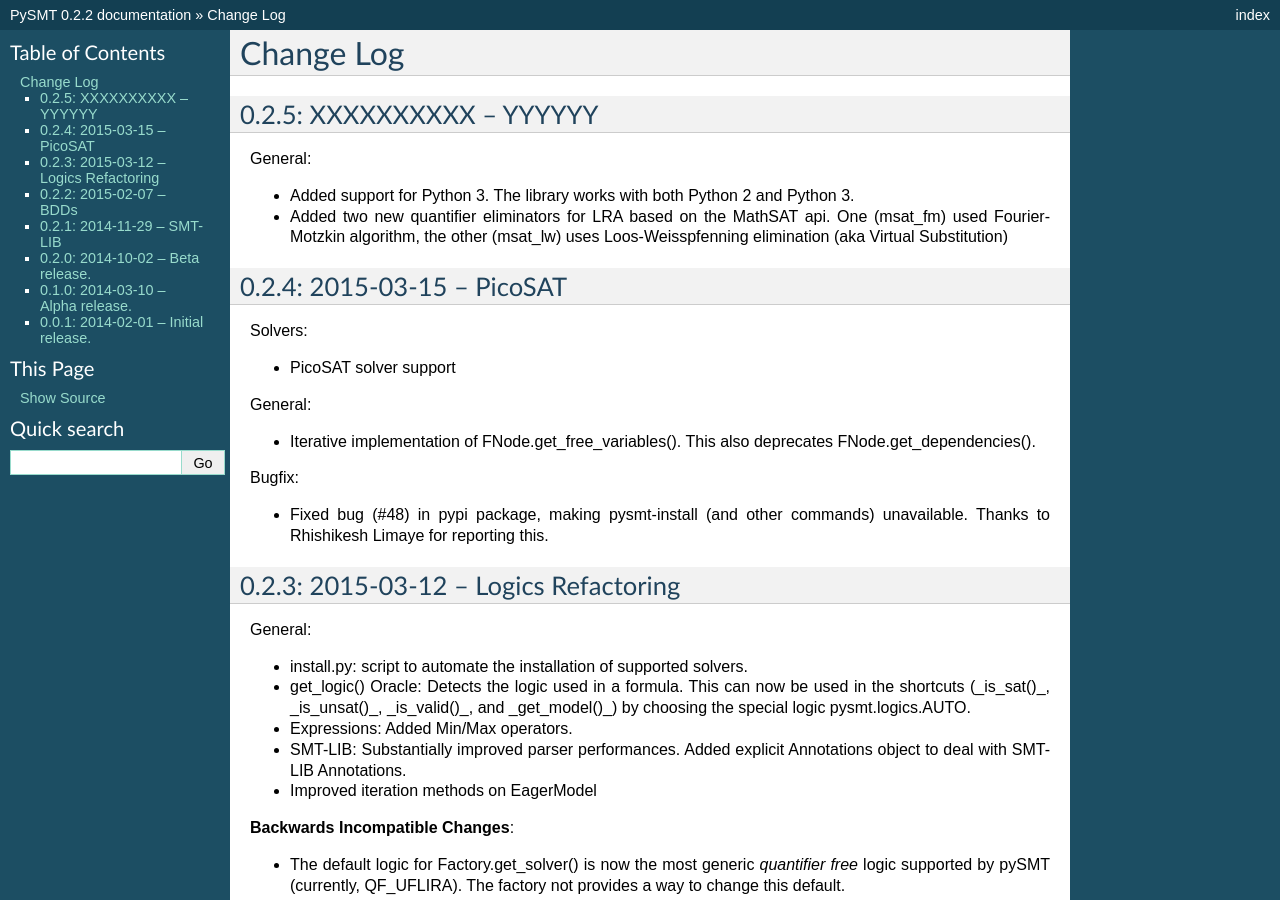
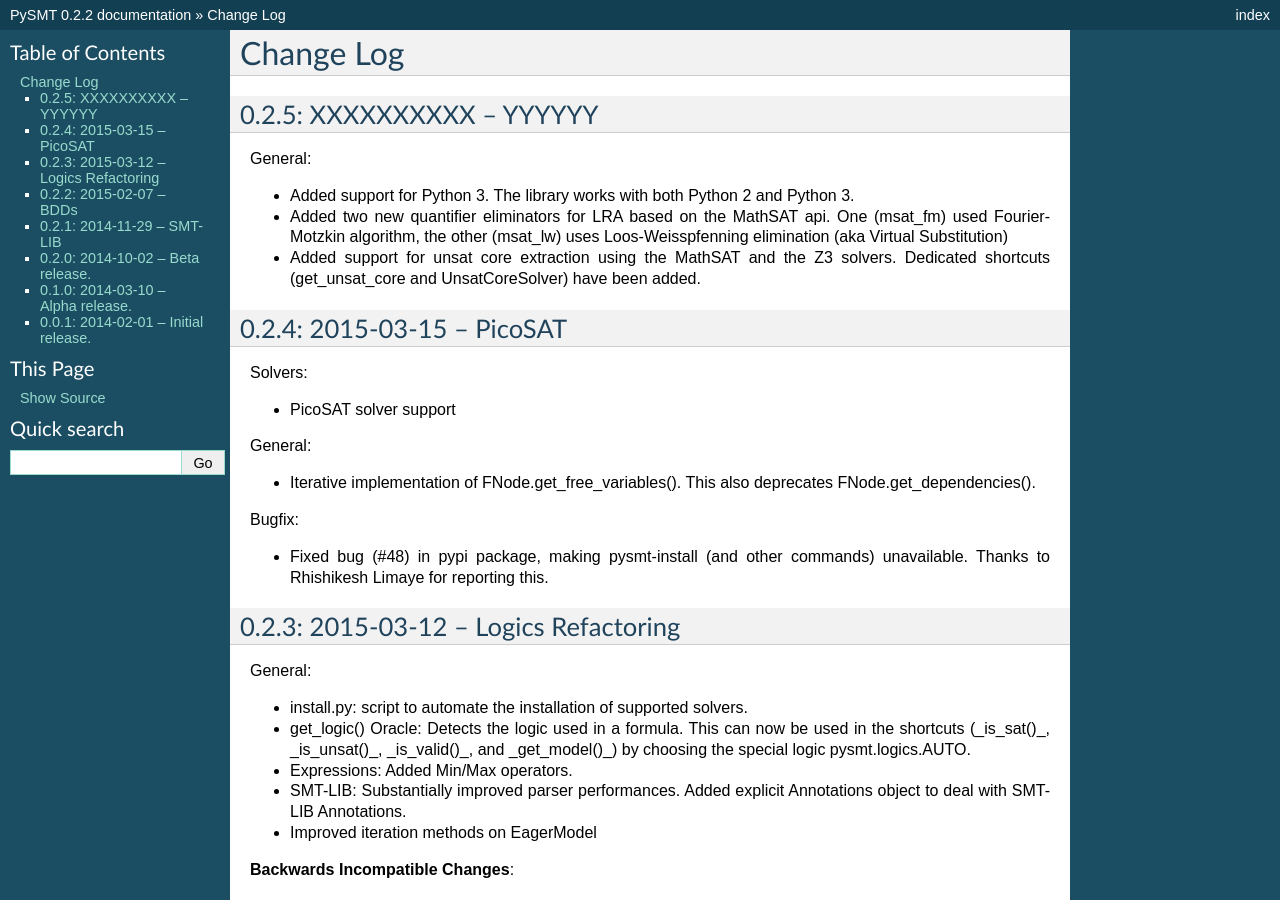
Before and after one commit to pysmt/pysmt, a Sphinx documentation site: the page built from docs/CHANGES.rst, in a window 1280 px wide and 900 px high. Built offline with Sphinx 7.4.7, drawn with Linux system fonts in a browser that asks for light colours; formulas are drawn with MathJax 3; pages that are not in the unit, such as notebooks, are missing from menus.

Commit message:
Updated CHANGES.rst

```diff
--- a/docs/CHANGES.rst
+++ b/docs/CHANGES.rst
@@ -13,6 +13,11 @@ General:
   api. One (msat_fm) used Fourier-Motzkin algorithm, the other
   (msat_lw) uses Loos-Weisspfenning elimination (aka Virtual
   Substitution)
+
+* Added support for unsat core extraction using the MathSAT and the Z3
+  solvers. Dedicated shortcuts (get_unsat_core and UnsatCoreSolver)
+  have been added.
+
 
 
 0.2.4: 2015-03-15  -- PicoSAT
```
